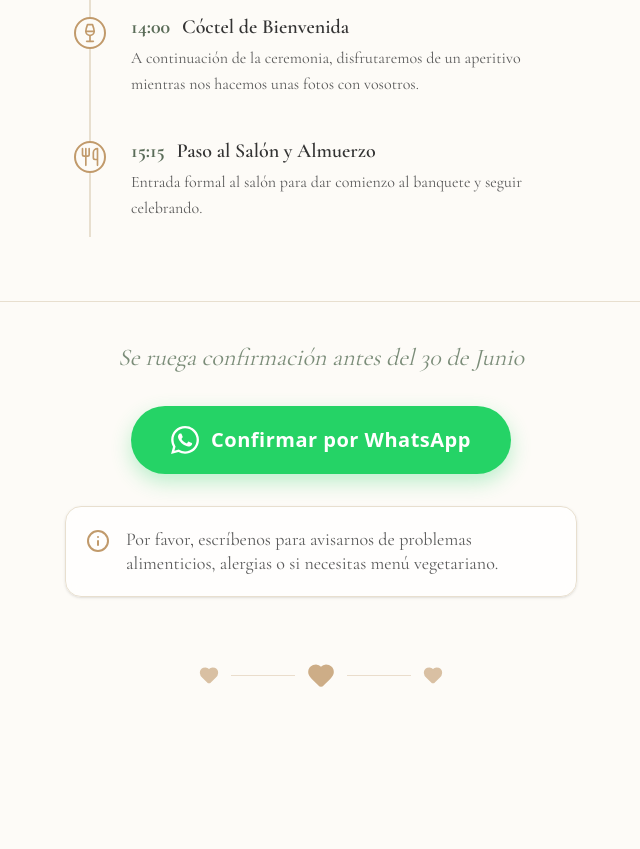
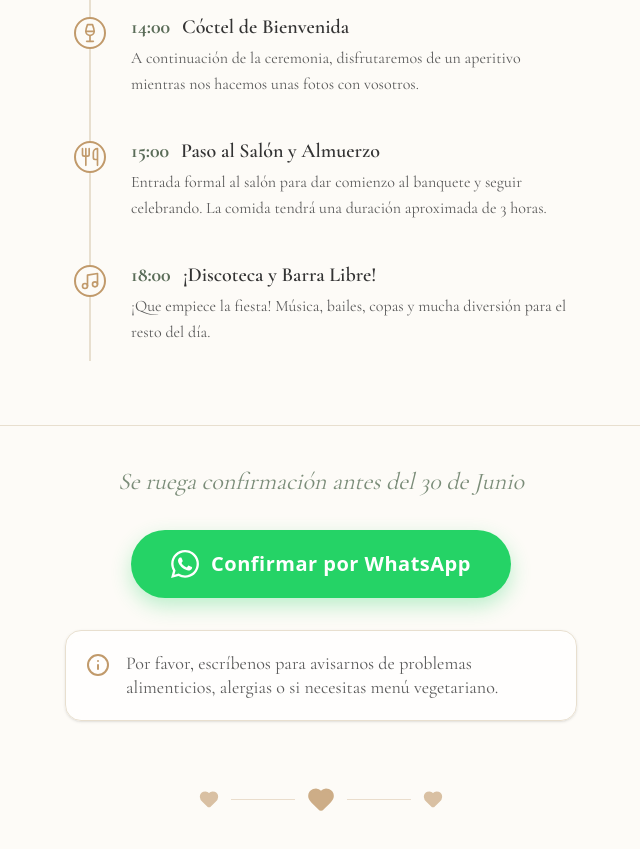
Before and after one commit to Sergioct/BodaCaroSergio, a Next.js app: page /BodaCaroSergio/ in a window 1280 px wide. Shown: the part 2080-2929 px from the top of the page, without its empty margins (319-959 px from the left). Before the commit the page ends 2865 px from the top, so only its background shows below. Built offline with nearby package versions, Linux system fonts and the light colour scheme.

Commit message:
Update timeline: change lunch to 15:00 and add party/disco at 18:00

```diff
--- a/src/app/page.tsx
+++ b/src/app/page.tsx
@@ -2,7 +2,7 @@
 
 import Image from "next/image";
 import { motion } from "framer-motion";
-import { Heart, MapPin, Calendar, Clock, Info, Users, Wine, Utensils } from "lucide-react";
+import { Heart, MapPin, Calendar, Clock, Info, Users, Wine, Utensils, Music } from "lucide-react";
 import fotoNovios from "../../public/foto.jpeg";
 import fotoCeremonia from "../../public/ceremonia.jpeg";
 
@@ -205,11 +205,25 @@ export default function Home() {
                   <Utensils size={20} className="text-[#c19a6b]" />
                 </div>
                 <div className="flex flex-col sm:flex-row sm:items-baseline gap-1 sm:gap-3 mb-1">
-                  <span className="text-xl font-bold text-[#5a6c58]">15:15</span>
+                  <span className="text-xl font-bold text-[#5a6c58]">15:00</span>
                   <h4 className="text-lg sm:text-xl font-semibold text-[#333333]">Paso al Salón y Almuerzo</h4>
                 </div>
                 <p className="text-[#5a5a5a] text-base leading-relaxed">
-                  Entrada formal al salón para dar comienzo al banquete y seguir celebrando.
+                  Entrada formal al salón para dar comienzo al banquete y seguir celebrando. La comida tendrá una duración aproximada de 3 horas.
+                </p>
+              </div>
+
+              {/* Evento 5: Discoteca */}
+              <div className="relative pl-8 sm:pl-10">
+                <div className="absolute left-[-17px] top-1 bg-[#fdfbf7] p-1 rounded-full border-2 border-[#c19a6b]">
+                  <Music size={20} className="text-[#c19a6b]" />
+                </div>
+                <div className="flex flex-col sm:flex-row sm:items-baseline gap-1 sm:gap-3 mb-1">
+                  <span className="text-xl font-bold text-[#5a6c58]">18:00</span>
+                  <h4 className="text-lg sm:text-xl font-semibold text-[#333333]">¡Discoteca y Barra Libre!</h4>
+                </div>
+                <p className="text-[#5a5a5a] text-base leading-relaxed">
+                  ¡Que empiece la fiesta! Música, bailes, copas y mucha diversión para el resto del día.
                 </p>
               </div>
             </div>
```
